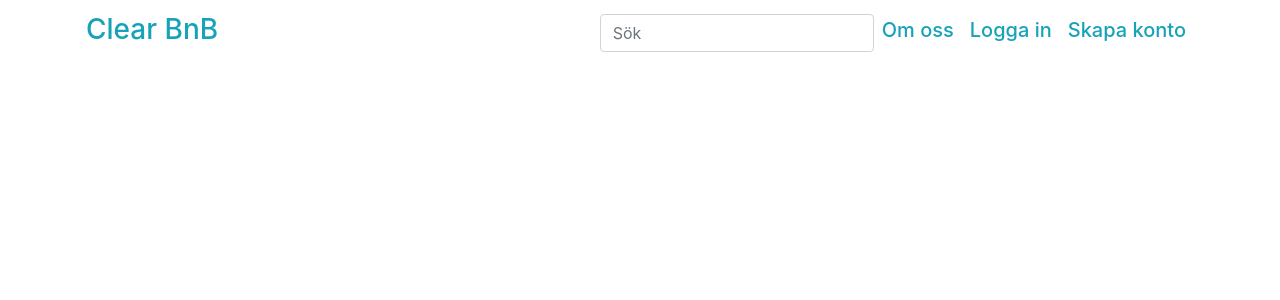
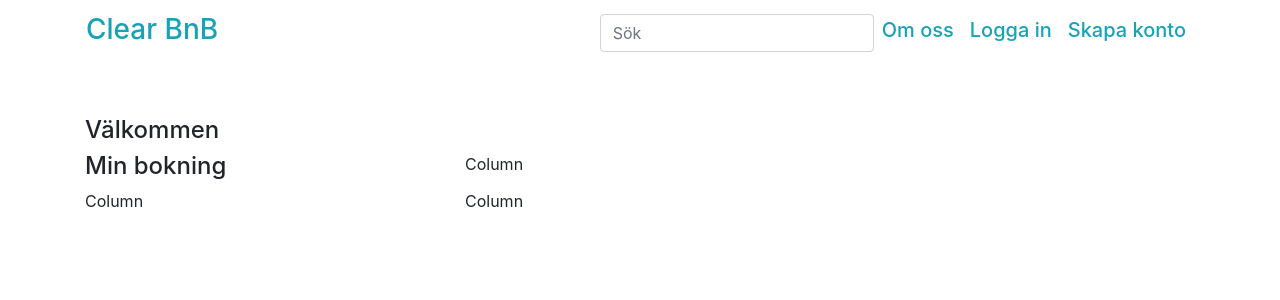
Before and after one commit to ChocoDream/ClearBnB, a React (Create React App) app in the folder src/main/resources/frontend/: page /mypage in a window 1280 px wide. Shown: the top 300 px of the page. Built offline with nearby package versions, Linux system fonts and the light colour scheme; no server answers.

Commit message:
add mypage & display user's info

```diff
--- a/src/main/resources/frontend/src/App.js
+++ b/src/main/resources/frontend/src/App.js
@@ -6,6 +6,7 @@ import {
 import Home from './pages/Home';
 import Login from './pages/Login';
 import Register from './pages/Register';
+import MyPage from './pages/MyPage';
 import About from './pages/About';
 import Results from './pages/Results';
 import NavMenu from './components/NavMenu';
@@ -27,6 +28,7 @@ const App = () => {
                 <Route exact path="/about" component={About} />
                 <Route exact path="/user-login" component={Login} />
                 <Route exact path="/user-register" component={Register} />
+                <Route exact path="/mypage" component={MyPage} />
                 <Route exact path="/residences" component={Results} />
             </Router>
             </AmenityContextProvider>
--- a/src/main/resources/frontend/src/components/NavMenu.js
+++ b/src/main/resources/frontend/src/components/NavMenu.js
@@ -43,10 +43,10 @@ const NavMenu = (props) => {
           ):(
           <>
             <NavItem>
-              <Link to="/profile"
+              <Link to="/mypage"
                 className="nav-link text-warning h5 capitalize"
                 style={{ textTransform: 'capitalize' }}
-              >{user.first_name}</Link>
+              >Mina sidor</Link>
             </NavItem>
             <NavItem>
               <Link onClick={logout} to="/" className="nav-link text-info h5"> Logout</Link>
--- /dev/null
+++ b/src/main/resources/frontend/src/pages/MyPage.js
@@ -0,0 +1,31 @@
+import React, { useContext } from 'react'
+import { Container, Row, Col } from 'reactstrap';
+import { UserContext } from '../contexts/UserContextProvider'
+
+const MyPage = () => {
+  const { user } = useContext(UserContext)
+  return (
+    <div className="className">
+      <Container>
+        <Row>
+          <Col className="mt-5">
+            <h4>Välkommen</h4>
+            {/* <h4><span>{user.first_name}</span> <span>{user.last_name}</span></h4> */}
+          </Col>
+        </Row>
+        <Row>
+          <Col xs="12" sm="4">
+            <h4>Min bokning</h4>
+          </Col>
+          <Col xs="12" sm="8">Column</Col>
+        </Row>
+        <Row>
+          <Col xs="12" sm="4">Column</Col>
+          <Col xs="12" sm="8">Column</Col>
+        </Row>
+      </Container>
+    </div>
+  )
+}
+
+export default MyPage
```
